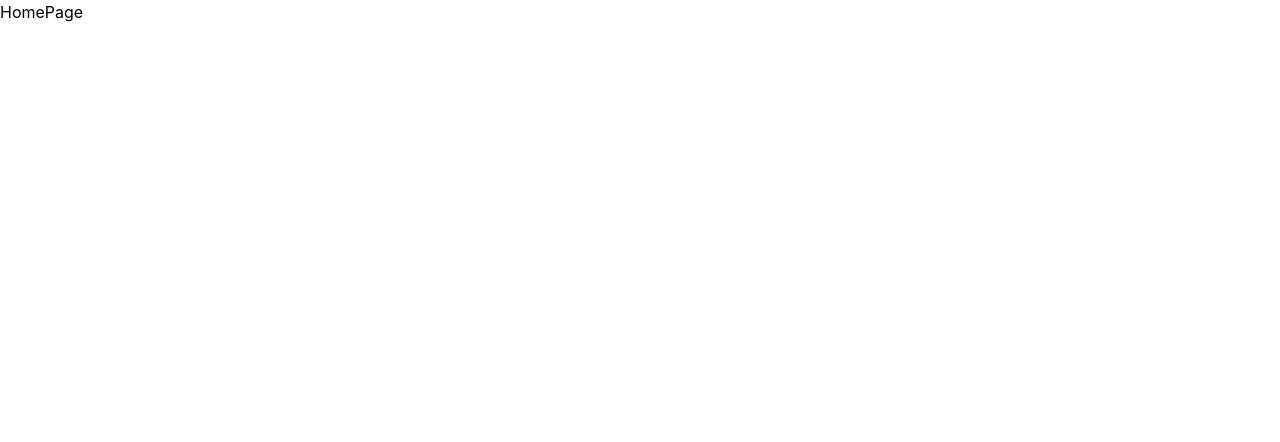
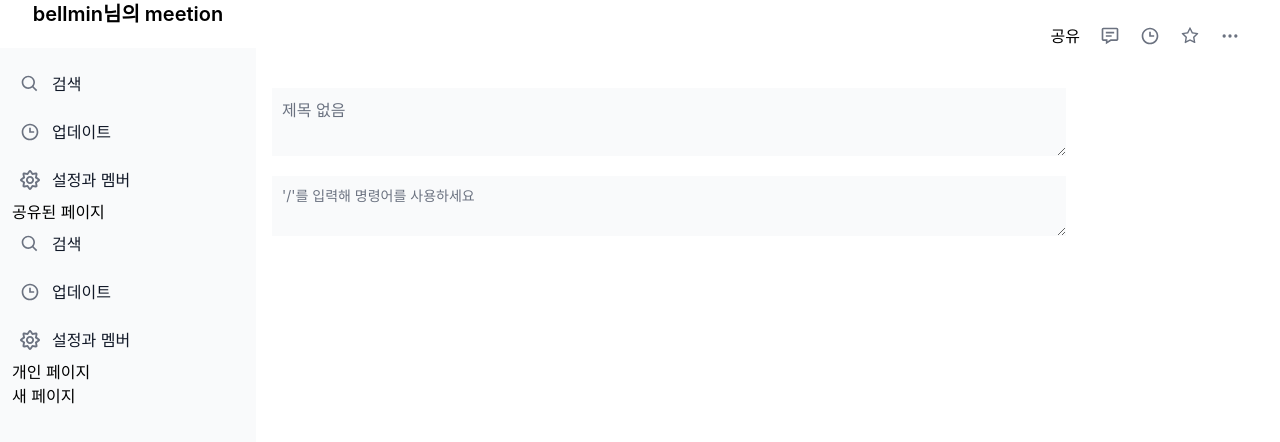
Before and after one commit to bellmin9321/meetion-frontend, a Next.js app: page / in a window 1280 px wide. Shown: the top 442 px of the page. Built offline with nearby package versions, Linux system fonts and the light colour scheme; a web font is replaced by a local one.

Commit message:
🌳 Refactor: 기본 Layout 구조 잡음

```diff
--- a/src/pages/index.tsx
+++ b/src/pages/index.tsx
@@ -1,5 +1,14 @@
-import * as React from 'react';
+import React from 'react';
+
+import Content from '@/components/layout/Content';
+import Layout from '@/components/layout/Layout';
+import Sidebar from '@/components/layout/Sidebar';
 
 export default function HomePage() {
-  return <div>HomePage</div>;
+  return (
+    <Layout>
+      <Sidebar />
+      <Content />
+    </Layout>
+  );
 }
```
